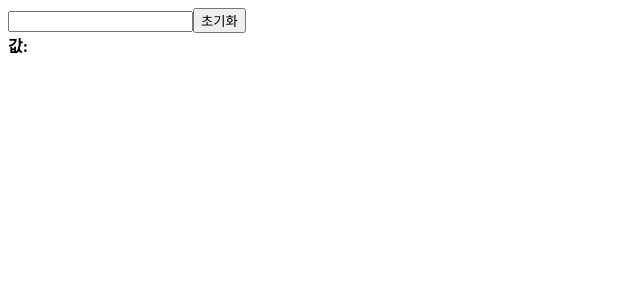
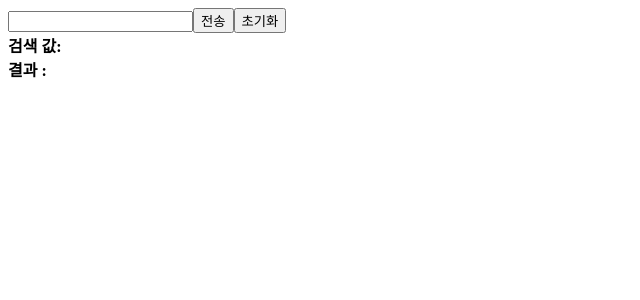
Before and after one commit to khyunho/els_movie_search, a React (Create React App) app in the folder client/: page / in a window 1280 px wide. Shown: the top 300 px of the page, without its empty margins (0-640 px from the left). Built offline with nearby package versions, Linux system fonts and the light colour scheme.

Commit message:
feature: 서버 통신

```diff
--- a/client/package.json
+++ b/client/package.json
@@ -6,7 +6,9 @@
     "@testing-library/jest-dom": "^5.16.5",
     "@testing-library/react": "^13.4.0",
     "@testing-library/user-event": "^13.5.0",
+    "axios": "^1.3.1",
     "babel-eslint": "^10.1.0",
+    "http-proxy-middleware": "^2.0.6",
     "react": "^18.2.0",
     "react-dom": "^18.2.0",
     "react-scripts": "5.0.1",
--- a/client/src/InputBtn.js
+++ b/client/src/InputBtn.js
@@ -1,9 +1,12 @@
+import axios from 'axios'
 import React, { useState } from 'react'
 
 function InputBtn () {
   const [text, setText] = useState('')
+  const [searchResult, setSearchResult] = useState([])
+  // const [answer, setAnswer] = useState('')
 
-  const onChange = (e) => {
+  const onChangeText = (e) => {
     setText(e.target.value)
   }
 
@@ -11,14 +14,27 @@ function InputBtn () {
     setText('')
   }
 
+  const sendRequest = async () => {
+    const result = await axios.get('/api/search',
+      { params: { apple: text } }
+    )
+    console.log(result)
+    setSearchResult(result.data._source.movie.name)
+    console.log(searchResult)
+  }
+
   return (
       <div>
-        <input onChange={onChange} value={text} />
+      <input onChange={onChangeText} value={text} />
+        <button onClick={sendRequest}>전송</button>
         <button onClick={onReset}>초기화</button>
         <div>
-          <b>값: {text}</b>
+          <b>검색 값: {text}</b>
         </div>
+      <div id="result">
+        <b>결과 : {searchResult[0]}</b>
       </div>
+    </div>
   )
 }
 
```
Also changed, not shown: client/src/setupProxy.js (added, +11 -0 lines), 2 other files (tests, documents, lock files or other folders).
